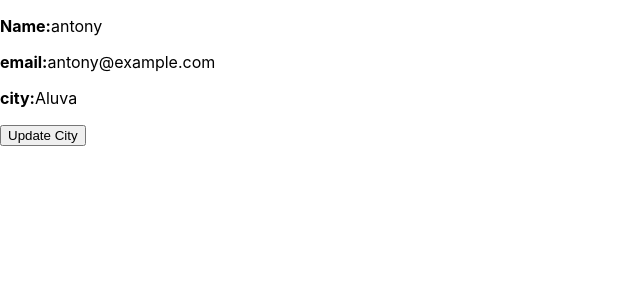
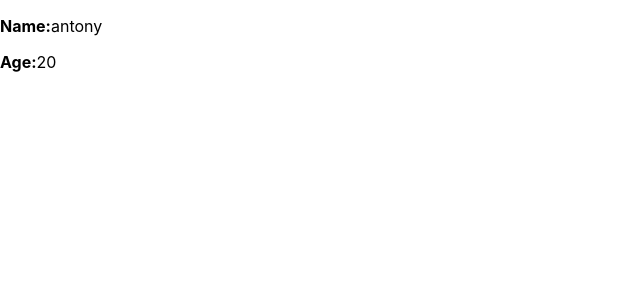
Before and after one commit to vipersolo/React-Practice, a React (Create React App) app: page /about/team in a window 1280 px wide. Shown: the top 300 px of the page, without its empty margins (0-640 px from the left). Built offline with nearby package versions, Linux system fonts and the light colour scheme.

Commit message:
React context + context on seperate file

```diff
--- a/src/App.js
+++ b/src/App.js
@@ -1,9 +1,9 @@
 // import logo from './logo.svg';
 // import './App.css';
 import {Component} from 'react';
-
-
-import Info from './state_object_class/Info';
+import Child from './context/Child'
+import UserContext from './context/UserContext';
+// import Info from './state_object_class/Info';
 // import Profile from './state_object/Profile';
 // import Site from './navigationpage/Site';
 // import FormData from './functional_components/FormData'
@@ -37,11 +37,10 @@ import Info from './state_object_class/Info';
 // }
 
 class App extends Component{
-  state = {
-    name:"hi"
-  }
-  changeText =() => {
-    this.setState({name:"hi antony"})
+
+  user = {
+    name:"antony",
+    age:20
   }
 
   render(){
@@ -58,7 +57,10 @@ class App extends Component{
       {/* <FormData /> */}
       {/* <Site /> */}
       {/* <Profile /> */}
-      <Info />
+      {/* <Info /> */}
+      <UserContext.Provider value={this.user}>
+        <Child />
+      </UserContext.Provider>
     </div>
     // use <></> or div becuase return only one root element .
     )
--- /dev/null
+++ b/src/context/Child.js
@@ -0,0 +1,11 @@
+import React from 'react'
+import GrandChild from './GrandChild'
+function Child() {
+  return (
+    <div>
+      <GrandChild />
+    </div>
+  )
+}
+
+export default Child
--- /dev/null
+++ b/src/context/GrandChild.js
@@ -0,0 +1,16 @@
+import { useContext } from "react";
+import UserContext from "./UserContext"
+
+import React from 'react'
+
+function GrandChild() {
+    const user = useContext(UserContext)
+  return (
+    <div>
+      <p><strong>Name:</strong>{user.name}</p>
+      <p><strong>Age:</strong>{user.age}</p>
+    </div>
+  )
+}
+
+export default GrandChild
--- /dev/null
+++ b/src/context/UserContext.js
@@ -0,0 +1,5 @@
+import { createContext } from "react"
+
+const UserContext = createContext()
+
+ export default UserContext
```
